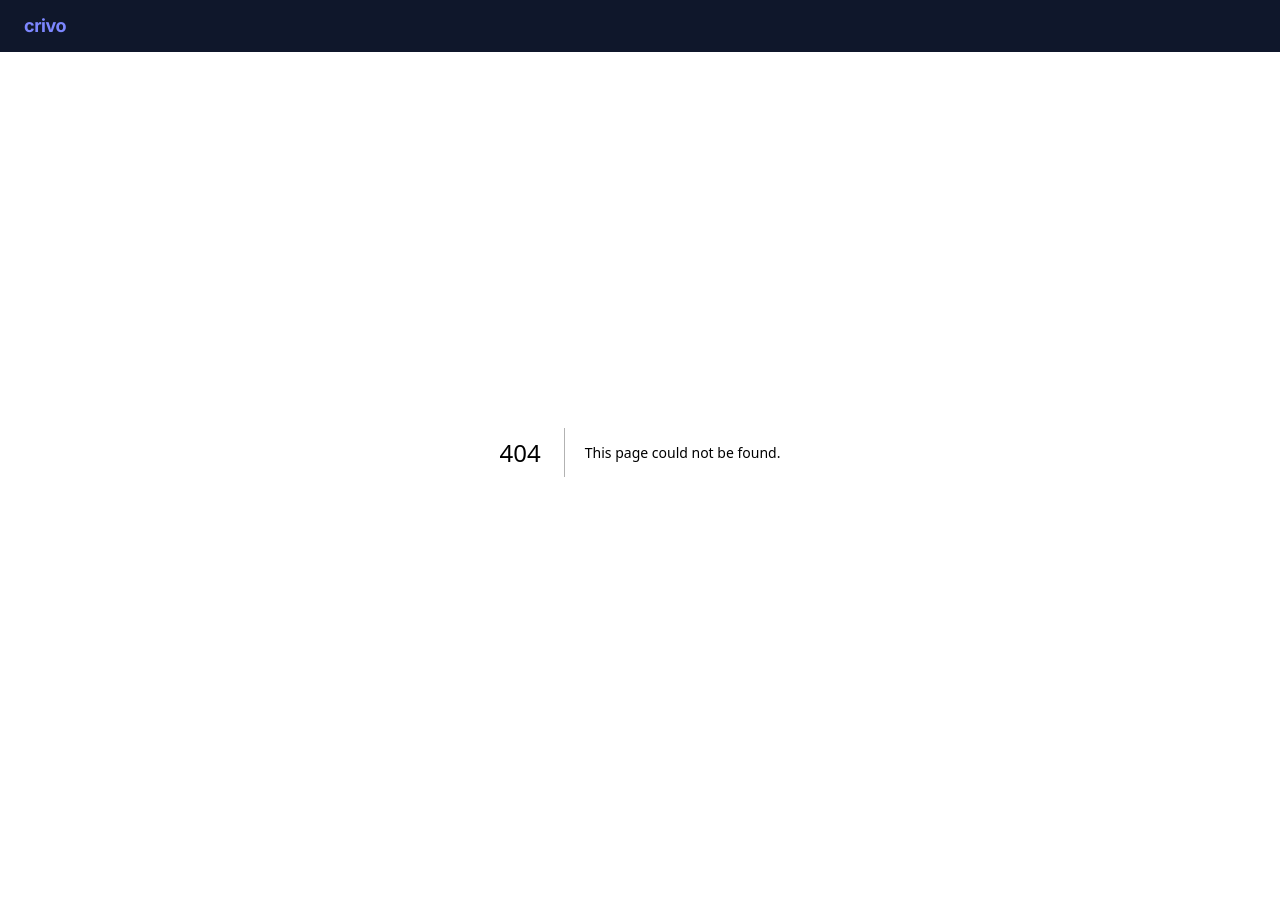
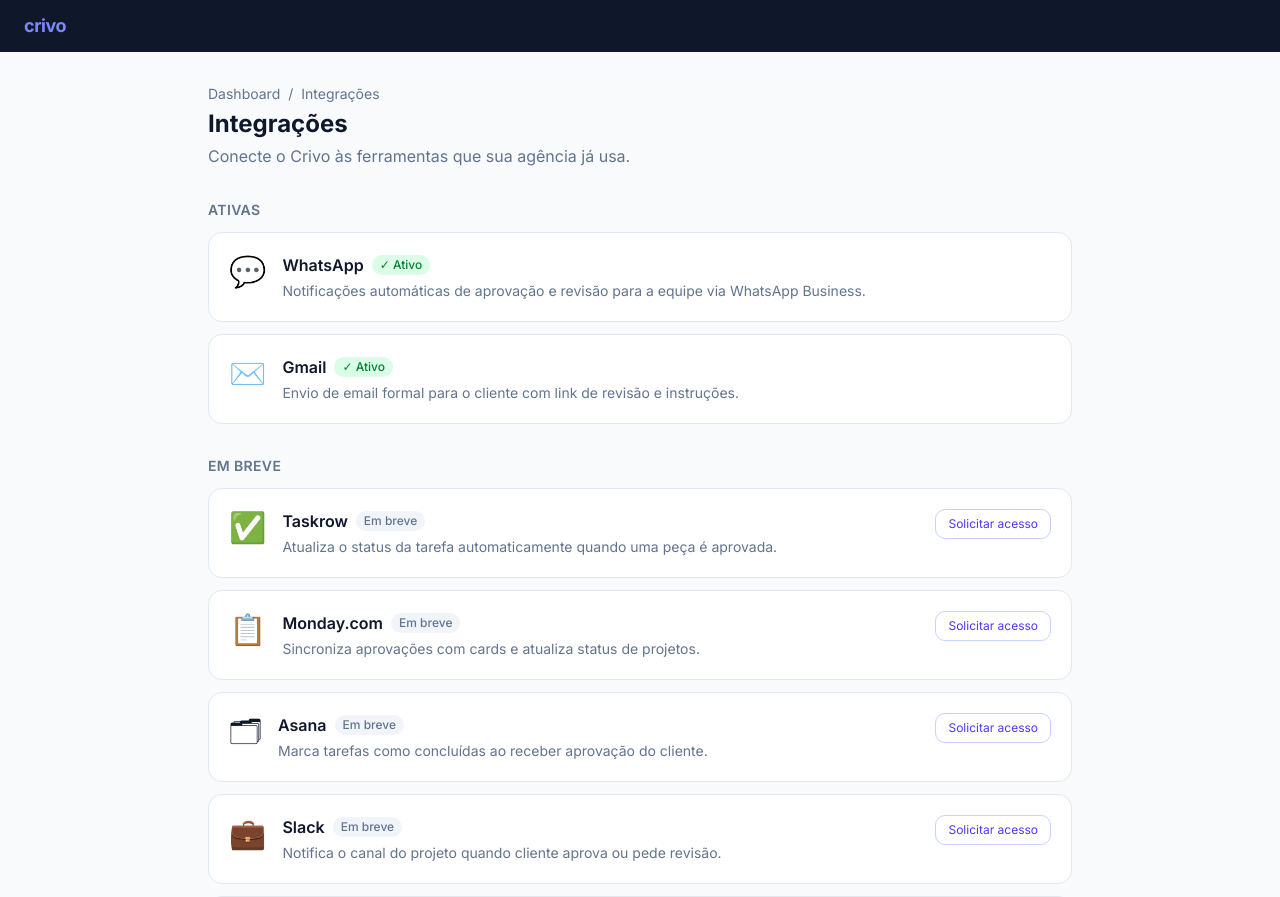
Before and after one commit to fernandoleal-oss/crivo, a Next.js app: page /integrations in a window 1280 px wide. Before the commit this address had no page. Shown: the top 897 px of the page. Before the commit the page ends 852 px from the top, so only its background shows below. Built offline with nearby package versions, Linux system fonts and the light colour scheme.

Commit message:
feat: tela de integrações — ativas (WhatsApp, Gmail) + em breve (Taskrow, Monday, Slack, etc)

```diff
--- /dev/null
+++ b/src/app/integrations/page.tsx
@@ -0,0 +1,84 @@
+'use client'
+import { useState } from 'react'
+import Link from 'next/link'
+import { toast } from 'sonner'
+import { IntegrationCard } from '@/components/integrations/IntegrationCard'
+
+const ACTIVE_INTEGRATIONS = [
+  {
+    name: 'WhatsApp',
+    description: 'Notificações automáticas de aprovação e revisão para a equipe via WhatsApp Business.',
+    icon: '💬',
+  },
+  {
+    name: 'Gmail',
+    description: 'Envio de email formal para o cliente com link de revisão e instruções.',
+    icon: '✉️',
+  },
+]
+
+const COMING_INTEGRATIONS = [
+  { name: 'Taskrow', description: 'Atualiza o status da tarefa automaticamente quando uma peça é aprovada.', icon: '✅' },
+  { name: 'Monday.com', description: 'Sincroniza aprovações com cards e atualiza status de projetos.', icon: '📋' },
+  { name: 'Asana', description: 'Marca tarefas como concluídas ao receber aprovação do cliente.', icon: '🗂' },
+  { name: 'Slack', description: 'Notifica o canal do projeto quando cliente aprova ou pede revisão.', icon: '💼' },
+  { name: 'Google Drive', description: 'Salva automaticamente as peças aprovadas em pastas organizadas.', icon: '📁' },
+  { name: 'Adobe Creative Cloud', description: 'Acessa ativos diretamente do Creative Cloud para upload de versões.', icon: '🎨' },
+  { name: 'Notion', description: 'Registra aprovações e feedbacks em databases do Notion.', icon: '📝' },
+  { name: 'Zapier', description: 'Conecta o Crivo a qualquer ferramenta via automações Zapier.', icon: '⚡' },
+]
+
+export default function IntegrationsPage() {
+  const [requested, setRequested] = useState<Set<string>>(new Set())
+
+  async function handleRequest(name: string) {
+    if (requested.has(name)) return
+    const webhookBase = process.env.NEXT_PUBLIC_N8N_WEBHOOK_BASE ?? ''
+    if (webhookBase) {
+      fetch(`${webhookBase}/crivo-integration-request`, {
+        method: 'POST',
+        headers: { 'Content-Type': 'application/json' },
+        body: JSON.stringify({ integration: name, requestedAt: new Date().toISOString() }),
+      }).catch(() => {})
+    }
+    setRequested(prev => new Set([...prev, name]))
+    toast.success(`Solicitação para ${name} registrada! Entraremos em contato.`)
+  }
+
+  return (
+    <div className="max-w-4xl mx-auto px-4 py-8">
+      <div className="mb-8">
+        <div className="flex items-center gap-2 text-sm text-slate-500 mb-1">
+          <Link href="/" className="hover:text-indigo-600">Dashboard</Link>
+          <span>/</span>
+          <span>Integrações</span>
+        </div>
+        <h1 className="text-2xl font-bold text-slate-900">Integrações</h1>
+        <p className="text-slate-500 mt-1">Conecte o Crivo às ferramentas que sua agência já usa.</p>
+      </div>
+
+      <section className="mb-8">
+        <h2 className="text-sm font-semibold text-slate-500 uppercase tracking-wide mb-3">Ativas</h2>
+        <div className="space-y-3">
+          {ACTIVE_INTEGRATIONS.map(i => (
+            <IntegrationCard key={i.name} {...i} status="active" />
+          ))}
+        </div>
+      </section>
+
+      <section>
+        <h2 className="text-sm font-semibold text-slate-500 uppercase tracking-wide mb-3">Em breve</h2>
+        <div className="space-y-3">
+          {COMING_INTEGRATIONS.map(i => (
+            <IntegrationCard
+              key={i.name}
+              {...i}
+              status="coming_soon"
+              onRequest={() => handleRequest(i.name)}
+            />
+          ))}
+        </div>
+      </section>
+    </div>
+  )
+}
--- a/src/components/dashboard/ProjectGrid.tsx
+++ b/src/components/dashboard/ProjectGrid.tsx
@@ -1,6 +1,7 @@
 'use client'
 
 import { useState, useEffect, useCallback } from 'react'
+import Link from 'next/link'
 import { createClient } from '@/lib/supabase/client'
 import { ProjectCard } from './ProjectCard'
 import { NewProjectModal } from './NewProjectModal'
@@ -67,6 +68,11 @@
           {filtered.map(project => <ProjectCard key={project.id} project={project} />)}
         </div>
       )}
+      <div className="mt-8 pt-4 border-t border-slate-100 text-center">
+        <Link href="/integrations" className="text-sm text-slate-400 hover:text-indigo-600 transition-colors">
+          🔌 Ver integrações disponíveis
+        </Link>
+      </div>
     </div>
   )
 }
--- /dev/null
+++ b/src/components/integrations/IntegrationCard.tsx
@@ -0,0 +1,34 @@
+interface IntegrationCardProps {
+  name: string
+  description: string
+  icon: string
+  status: 'active' | 'coming_soon'
+  onRequest?: () => void
+}
+
+export function IntegrationCard({ name, description, icon, status, onRequest }: IntegrationCardProps) {
+  return (
+    <div className="bg-white border border-slate-200 rounded-xl p-5 flex items-start gap-4">
+      <div className="text-3xl flex-shrink-0">{icon}</div>
+      <div className="flex-1 min-w-0">
+        <div className="flex items-center gap-2 flex-wrap">
+          <h3 className="font-semibold text-slate-900">{name}</h3>
+          {status === 'active' ? (
+            <span className="text-xs bg-green-100 text-green-700 px-2 py-0.5 rounded-full font-medium">✓ Ativo</span>
+          ) : (
+            <span className="text-xs bg-slate-100 text-slate-500 px-2 py-0.5 rounded-full font-medium">Em breve</span>
+          )}
+        </div>
+        <p className="text-sm text-slate-500 mt-1">{description}</p>
+      </div>
+      {status === 'coming_soon' && onRequest && (
+        <button
+          onClick={onRequest}
+          className="flex-shrink-0 text-xs text-indigo-600 border border-indigo-200 rounded-lg px-3 py-1.5 hover:bg-indigo-50 transition-colors"
+        >
+          Solicitar acesso
+        </button>
+      )}
+    </div>
+  )
+}
```
